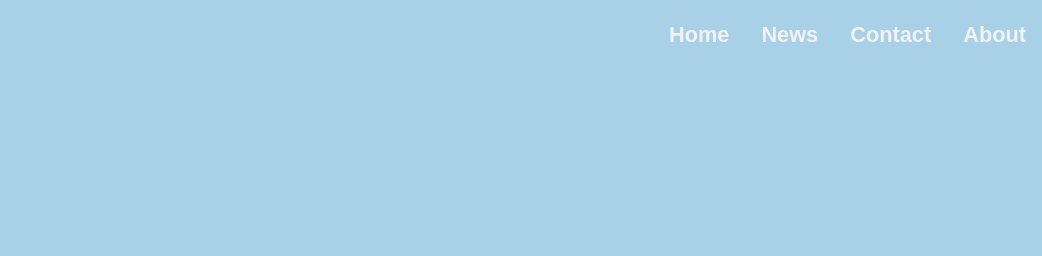
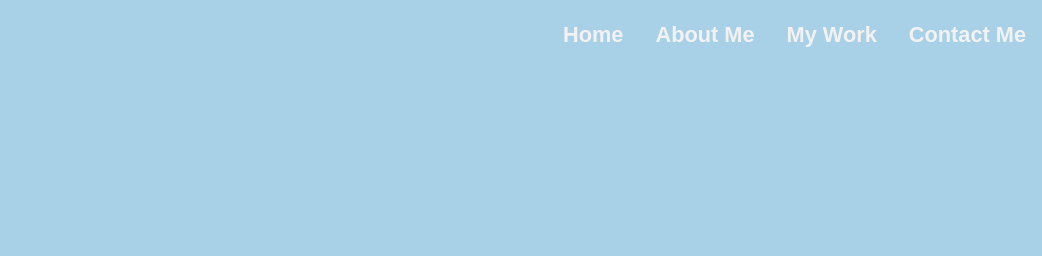
Before and after one commit to HoustonSprouse919/Portfolio, a website built with webpack: page dist/index.html in a window 1280 px wide. Shown: the top 256 px of the page, without its empty margins (238-1280 px from the left). Built offline with nearby package versions, Linux system fonts and the light colour scheme.

```diff
--- a/dist/index.html
+++ b/dist/index.html
@@ -11,9 +11,9 @@
 <body>
     <div class="navBar">
         <a class="active" href="#home">Home</a>
-        <a href="#news">News</a>
-        <a href="#contact">Contact</a>
-        <a href="#about">About</a>
+        <a href="#news">About Me</a>
+        <a href="#contact">My Work</a>
+        <a href="#about">Contact Me</a>
       </div>
 
 
```
